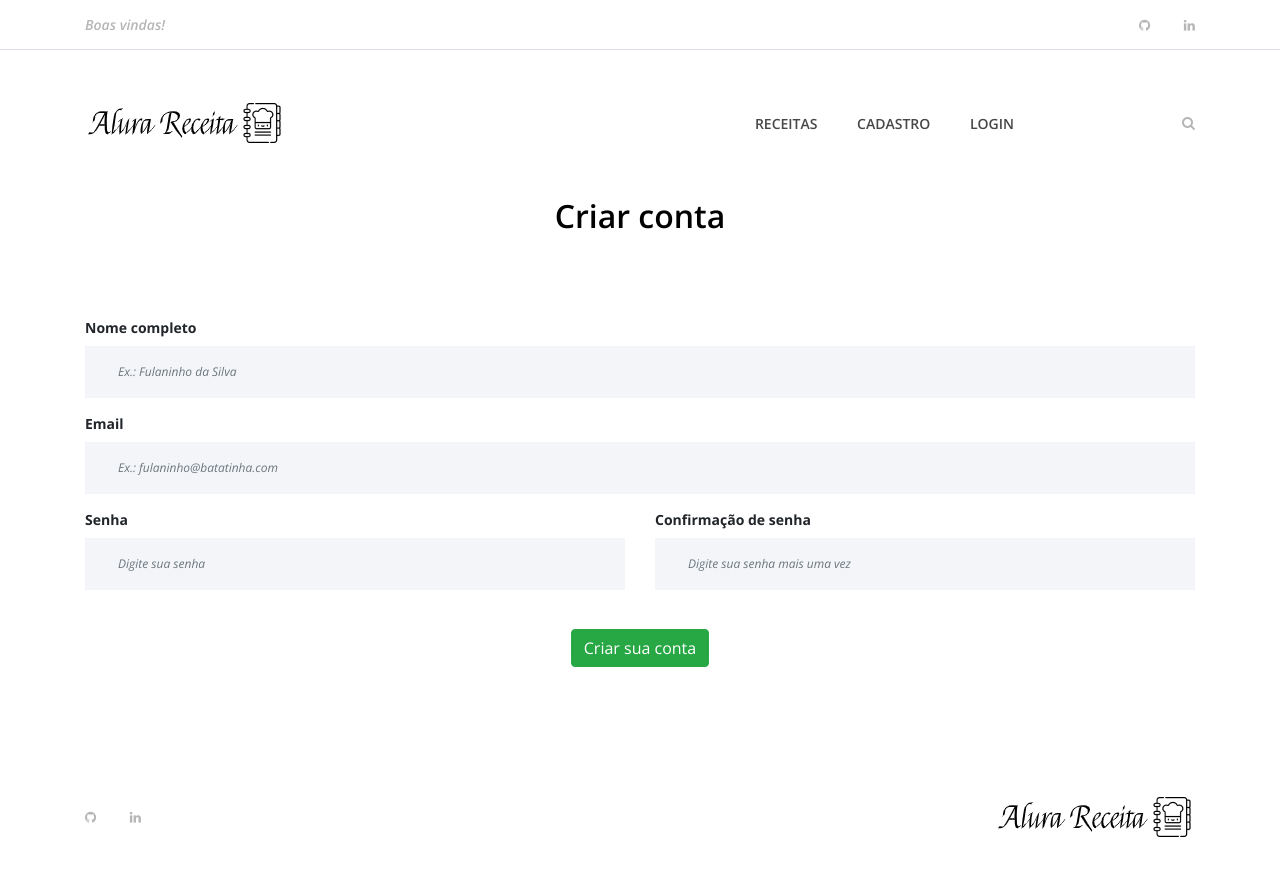
After one commit to brnocesar/django-receitas, a Django app: page /usuarios/cadastro in a window 1280 px wide. The commit adds this page. Run offline with Django 3.2, Linux system fonts and the light colour scheme; parts of the project's set-up code (start-up, migrations or seed data) failed here and were passed over; some libraries are stand-ins or nearby versions.

Commit message:
Adiciona HTML nas páginas de usuários

```diff
--- a/apps/templates/partials/_header.html
+++ b/apps/templates/partials/_header.html
@@ -74,8 +74,9 @@
                         <!-- Nav Start -->
                         <div class="classynav">
                             <ul>
-                                <li><a href="#">Home</a></li>
                                 <li><a href="{% url 'index' %}">Receitas</a></li>
+                                <li><a href="{% url 'cadastro' %}">Cadastro</a></li>
+                                <li><a href="{% url 'login' %}">Login</a></li>
                             </ul>
 
                             <!-- Formulario de busca -->
--- /dev/null
+++ b/apps/templates/usuarios/cadastro.html
@@ -0,0 +1,53 @@
+{% extends '_base.html' %}
+{% load static %}
+{% block content %}
+
+    <!-- Preloader -->
+    <div id="preloader">
+        <i class="circle-preloader"></i>
+        <img src="{% static 'img/core-img/pizza.png' %}" alt="">
+    </div>
+
+    {% include 'partials/_header.html' %}
+
+    <div class="contact-area section-padding-0-80">
+        <div class="container">
+            <div class="row">
+                <div class="col-12">
+                    <div class="section-heading">
+                        <h2>Criar conta</h2>
+                    </div>
+                </div>
+            </div>
+            <div class="row">
+                <div class="col-12">
+                    <div class="contact-form-area">
+                        <form action="" method="">
+                            <div class="row">
+                                <div class="col-12 col-lg-12">
+                                    <label for="nome_receita"><b>Nome completo</b></label>
+                                    <input type="text" class="form-control" name="nome" placeholder="Ex.: Fulaninho da Silva" required>
+                                </div>
+                                <div class="col-12 col-lg-12">
+                                    <label for="email"><b>Email</b></label>
+                                    <input type="email" class="form-control" name="email" placeholder="Ex.: fulaninho@batatinha.com" required>
+                                </div>
+                                <div class="col-12 col-lg-6">
+                                    <label for="password"><b>Senha</b></label>
+                                    <input type="password" class="form-control" name="password" placeholder="Digite sua senha" required>
+                                </div>
+                                <div class="col-12 col-lg-6">
+                                    <label for="password2"><b>Confirmação de senha</b></label>
+                                    <input type="password" class="form-control" name="password2" placeholder="Digite sua senha mais uma vez" required>
+                                </div>
+                                <div class="col-12 text-center mt-4">
+                                    <button class="btn btn-success" type="submit">Criar sua conta</button>
+                                </div>
+                            </div>
+                        </form>
+                    </div>
+                </div>
+            </div>
+        </div>
+    </div>
+{% endblock %}
--- a/apps/usuarios/views.py
+++ b/apps/usuarios/views.py
@@ -1,13 +1,13 @@
 from django.shortcuts import render
 
 def login(request):
-    pass
+    return render(request, 'usuarios/login.html')
 
 def logout(request):
     pass
 
 def cadastro(request):
-    pass
+    return render(request, 'usuarios/cadastro.html')
 
 def dashboard(request):
     pass
--- a/djangoreceitas/urls.py
+++ b/djangoreceitas/urls.py
@@ -7,6 +7,6 @@ print(include('apps.receitas.urls'))
 
 urlpatterns = [
     path('', include('apps.receitas.urls')),
-    path('usuarios', include('apps.usuarios.urls')),
+    path('usuarios/', include('apps.usuarios.urls')),
     path('admin/', admin.site.urls),
 ] + static(settings.MEDIA_URL, document_root=settings.MEDIA_ROOT)
```
Also changed, not shown: apps/templates/_exemplo.html (added, +17 -0 lines), apps/templates/usuarios/login.html (added, +53 -0 lines).
